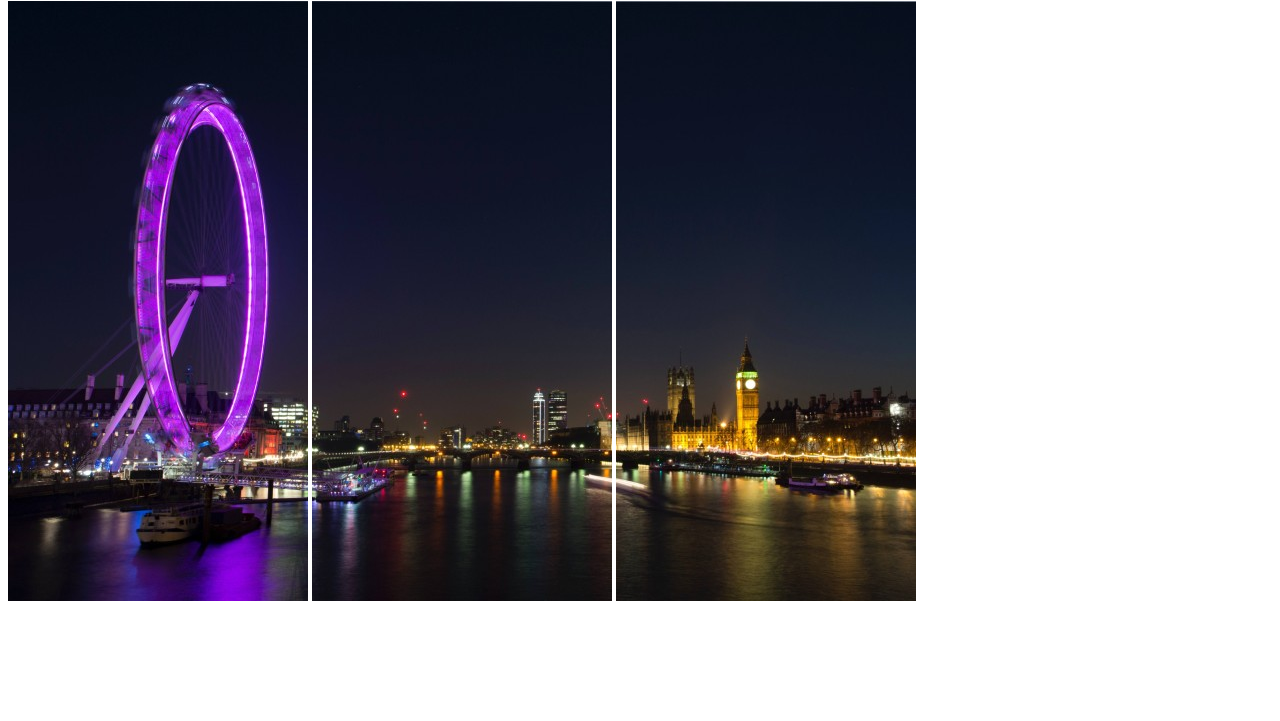
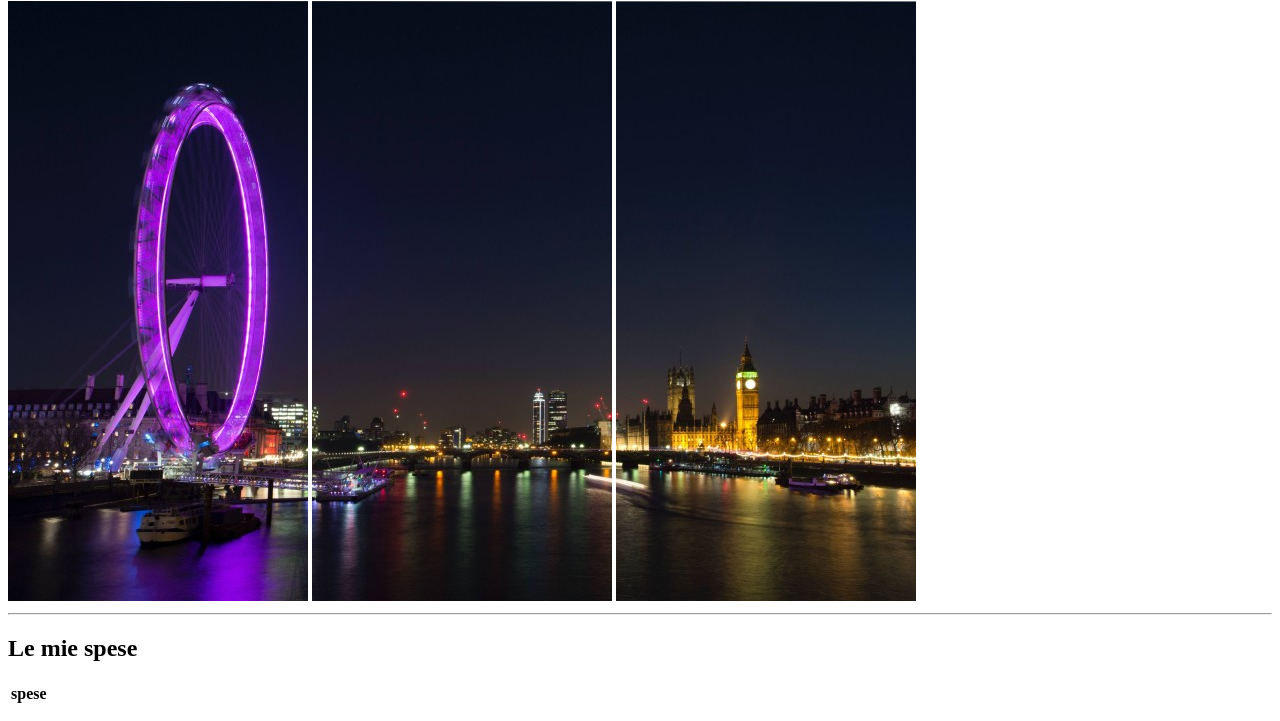
Before and after one commit to FabioMasciarelli/html-london-trip, a plain HTML site: page index.html in a window 1280 px wide. Shown: the part 79-800 px from the top of the page. Drawn offline with Linux system fonts and the light colour scheme.

Commit message:
wip: table

```diff
--- a/index.html
+++ b/index.html
@@ -8,8 +8,21 @@
     <header>
         <h1>Il Mio Viaggio a Londra</h1>
         <img src="./img/london1.jpg" alt="MonumentoLondinese">
-        <img src="./img/london2.jpg" alt="Monumento MonumentoLondinese">
-        <img src="./img/london3.jpg" alt="Monumento MonumentoLondinese">
+        <img src="./img/london2.jpg" alt="MonumentoLondinese">
+        <img src="./img/london3.jpg" alt="MonumentoLondinese">
     </header>
+
+    <hr>
+
+    <main>
+        <h2>Le mie spese</h2>
+        <table>
+            <tr>
+                <td><strong>spese</strong></td>
+            </tr>
+
+        </table>
+
+    </main>
 </body>
 </html>
```
